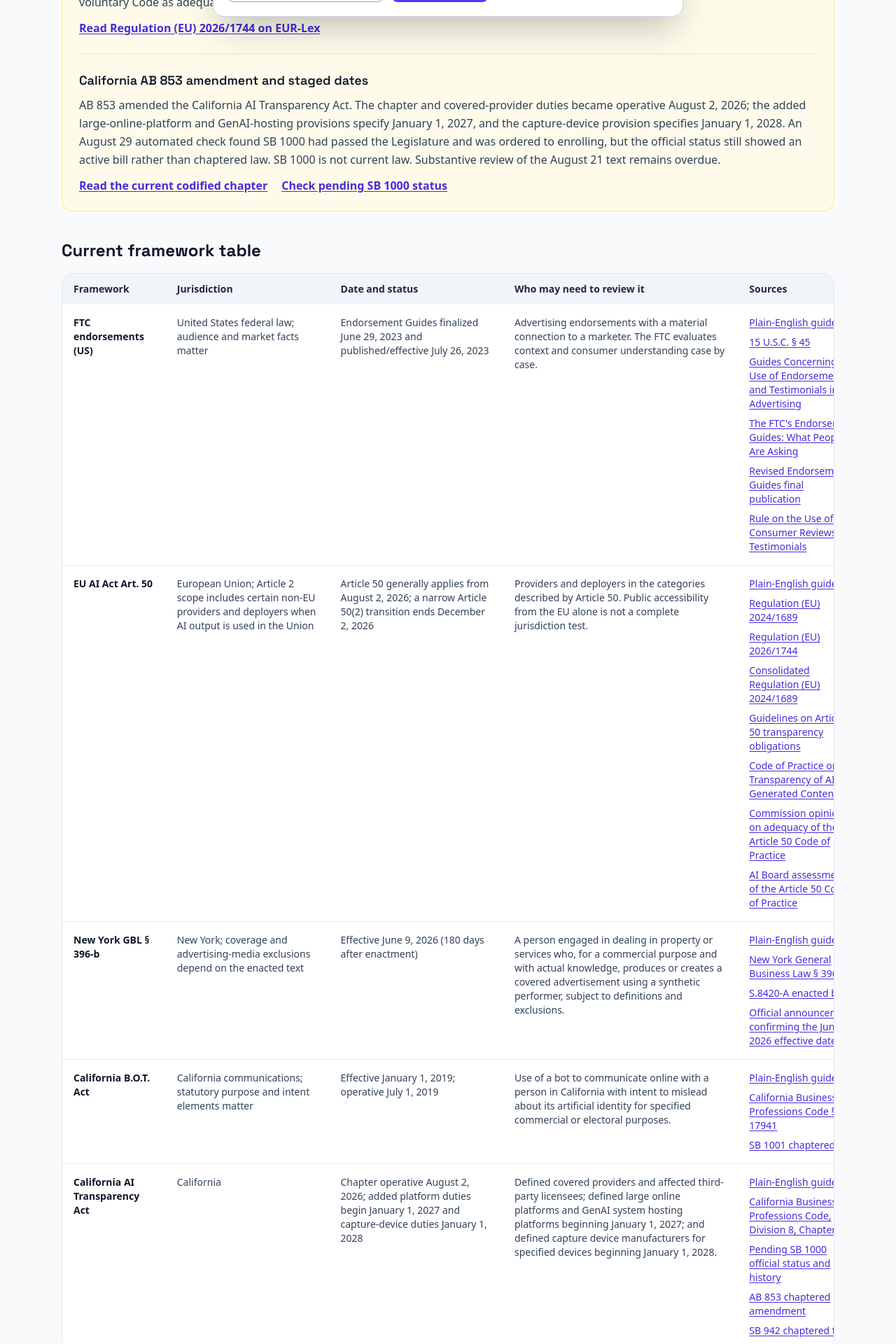
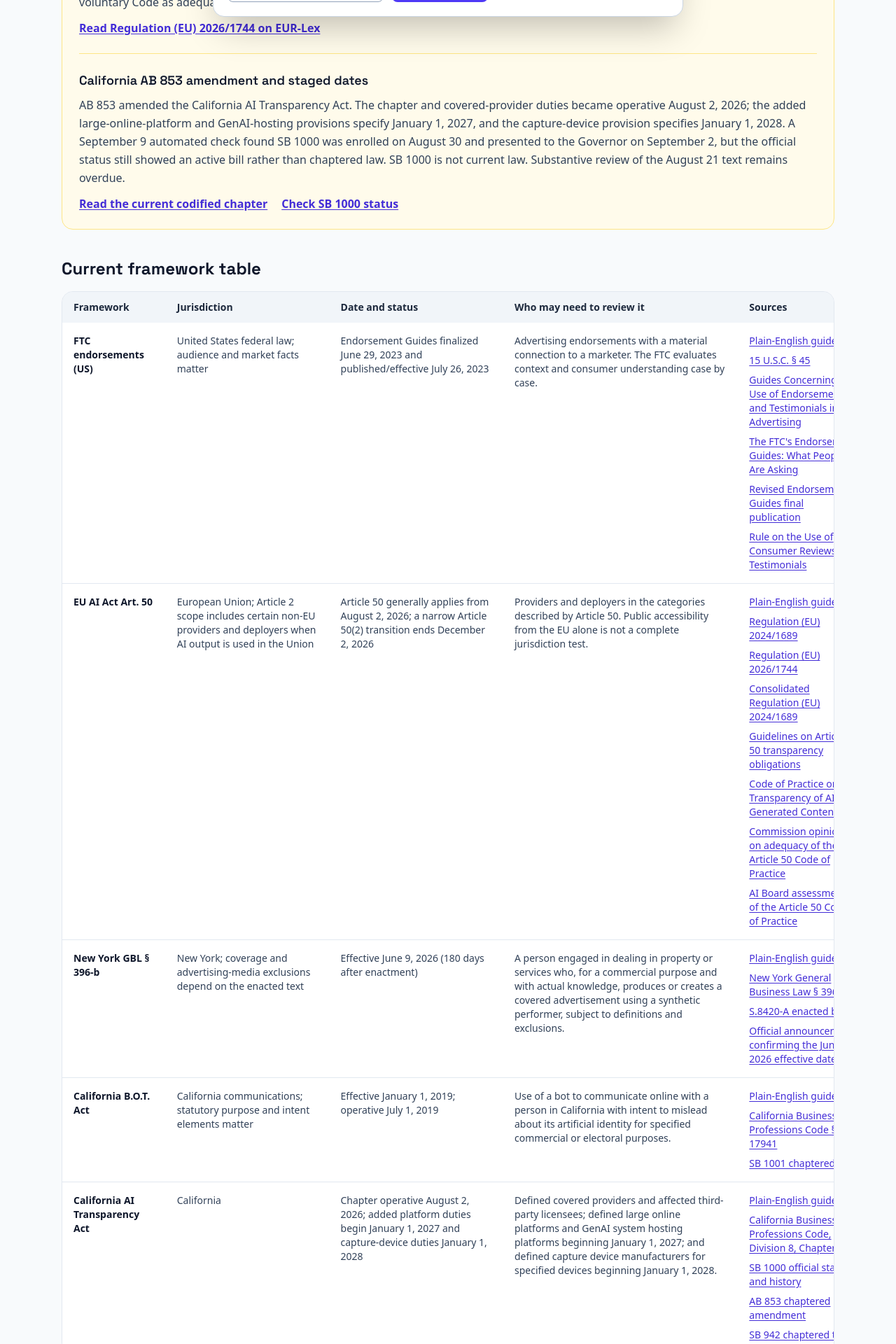
Before and after one commit to raiderj77/aipolicyfile, a Next.js app: page /tracker in a window 1280 px wide. Shown: the part 760-2680 px from the top of the page at 70% size. Built offline with nearby package versions, Linux system fonts and the light colour scheme.

Commit message:
Update SB 1000 enrolled status

```diff
--- a/scripts/check-official-sources.mjs
+++ b/scripts/check-official-sources.mjs
@@ -132,8 +132,10 @@ try {
   );
   if (!response.ok) throw new Error(`HTTP ${response.status}`);
   const statusPage = await response.text();
-  if (!/Active Bill\s*-\s*Passed/i.test(statusPage)) {
-    failures.push("ca-sb1000-2025-2026: official status no longer says 'Active Bill - Passed'; substantive review required");
+  if (!/Active Bill\s*-\s*Enrolled/i.test(statusPage)) {
+    failures.push(
+      "ca-sb1000-2025-2026: official status no longer says 'Active Bill - Enrolled'; substantive review required",
+    );
   }
 } catch (error) {
   failures.push(`ca-sb1000-2025-2026: status monitor failed (${error instanceof Error ? error.message : String(error)})`);
--- a/src/app/editorial-standards/page.tsx
+++ b/src/app/editorial-standards/page.tsx
@@ -104,6 +104,16 @@ export default function EditorialStandardsPage() {
               </thead>
               <tbody className="divide-y divide-slate-200">
                 <tr>
+                  <td className="whitespace-nowrap px-4 py-3 align-top">September 9, 2026</td>
+                  <td className="px-4 py-3">
+                    The deterministic source monitor found that SB 1000 is now enrolled and was
+                    presented to the Governor on September 2, but is not chaptered. Public status
+                    copy and structured source metadata were updated without changing the August 2
+                    substantive-review date or clearing the overdue warning. This automated check
+                    did not replace substantive human review.
+                  </td>
+                </tr>
+                <tr>
                   <td className="whitespace-nowrap px-4 py-3 align-top">August 29, 2026</td>
                   <td className="px-4 py-3">
                     An AI-assisted comparison against official sources found that the New York guide had retained
--- a/src/app/tracker/page.tsx
+++ b/src/app/tracker/page.tsx
@@ -146,9 +146,10 @@ export default function TrackerPage() {
             AB 853 amended the California AI Transparency Act. The chapter and covered-provider
             duties became operative August 2, 2026; the added large-online-platform and GenAI-hosting
             provisions specify January 1, 2027, and the capture-device provision specifies January 1,
-            2028. An August 29 automated check found SB 1000 had passed the Legislature and was
-            ordered to enrolling, but the official status still showed an active bill rather than
-            chaptered law. SB 1000 is not current law. Substantive review of the August 21 text remains overdue.
+            2028. A September 9 automated check found SB 1000 was enrolled on August 30 and
+            presented to the Governor on September 2, but the official status still showed an
+            active bill rather than chaptered law. SB 1000 is not current law. Substantive review
+            of the August 21 text remains overdue.
           </p>
           <div className="mt-3 flex flex-wrap gap-x-5 gap-y-2">
             <a
@@ -165,7 +166,7 @@ export default function TrackerPage() {
               rel="noopener noreferrer"
               className="font-semibold text-indigo-700 underline underline-offset-2"
             >
-              Check pending SB 1000 status
+              Check SB 1000 status
             </a>
           </div>
         </div>
--- a/src/lib/lawPages.ts
+++ b/src/lib/lawPages.ts
@@ -294,9 +294,9 @@ export const LAW_PAGES: LawPage[] = [
         ],
       },
       {
-        heading: "Pending SB 1000 is not current law",
+        heading: "Enrolled SB 1000 is not current law",
         paragraphs: [
-          "An August 29, 2026 automated source check found that SB 1000 passed the Legislature with an urgency clause, the Senate concurred in Assembly amendments on August 27, and the bill was ordered to engrossing and enrolling. The latest official text was amended August 21. The official status still identified it as an active bill rather than chaptered law, so it must not be treated as current law. Substantive human review of the changed text remains overdue.",
+          "A September 9, 2026 automated source check found that SB 1000 was enrolled on August 30 and presented to the Governor on September 2. The latest official text was amended August 21. The official status identifies it as an active enrolled bill rather than chaptered law, so it must not be treated as current law. Substantive human review of the changed text remains overdue.",
           "Before relying on a classification, verify the current codified chapter and the official SB 1000 status. Product architecture, audience measurements, and the statute can all change.",
         ],
       },
@@ -319,8 +319,8 @@ export const LAW_PAGES: LawPage[] = [
         a: "The chapter and covered-provider duties became operative August 2, 2026. The large-online-platform and GenAI-hosting provisions specify January 1, 2027, and the capture-device provision specifies January 1, 2028.",
       },
       {
-        q: "Did pending SB 1000 already remove the one-million threshold?",
-        a: "No. An August 29, 2026 automated check found SB 1000 had passed the Legislature and was ordered to enrolling, but the official status still showed an active bill rather than chaptered law. The current codified covered-provider definition still includes the threshold; verify the official status before relying on this answer.",
+        q: "Did enrolled SB 1000 already remove the one-million threshold?",
+        a: "No. A September 9, 2026 automated check found SB 1000 was enrolled and presented to the Governor, but the official status still showed an active bill rather than chaptered law. The current codified covered-provider definition still includes the threshold; verify the official status before relying on this answer.",
       },
     ],
   },
--- a/src/lib/laws.ts
+++ b/src/lib/laws.ts
@@ -4,12 +4,12 @@
 
 export const LEGAL_REVIEW_DATE = "2026-08-02";
 export const LEGAL_REVIEW_LABEL = "August 2, 2026";
-export const LEGAL_CONTENT_MODIFIED_DATE = "2026-08-29";
+export const LEGAL_CONTENT_MODIFIED_DATE = "2026-09-09";
 export const NEXT_LEGAL_REVIEW_DUE = "2026-08-09";
-export const LAST_AUTOMATED_SOURCE_CHECK_DATE = "2026-08-29";
-export const LAST_AUTOMATED_SOURCE_CHECK_LABEL = "August 29, 2026";
-export const LEGAL_SOURCE_DATA_VERSION = "legal-catalog-2026-08-29.1";
-export const CHECKER_VERSION = "checker-2026-08-29.1";
+export const LAST_AUTOMATED_SOURCE_CHECK_DATE = "2026-09-09";
+export const LAST_AUTOMATED_SOURCE_CHECK_LABEL = "September 9, 2026";
+export const LEGAL_SOURCE_DATA_VERSION = "legal-catalog-2026-09-09.1";
+export const CHECKER_VERSION = "checker-2026-09-09.1";
 export const LEGAL_REVIEWER = "Jason Ramirez (site owner; not an attorney)";
 
 export type LawId = "ftc" | "euArt50" | "nySynthetic" | "caBot" | "caSb942";
@@ -629,16 +629,17 @@ export const LAWS: Record<LawId, Law> = {
       {
         sourceId: "ca-sb1000-2025-2026",
         authority: "California Legislature",
-        title: "Pending SB 1000 official status and history",
+        title: "SB 1000 official status and history",
         jurisdiction: "California",
         sourceType: "pending_bill",
-        legalStatus: "passed_legislature_not_chaptered",
+        legalStatus: "enrolled_presented_to_governor_not_chaptered",
         bindingEffect: "not_current_law",
         canonicalUrl: "https://leginfo.legislature.ca.gov/faces/billStatusClient.xhtml?bill_id=202520260SB1000",
         documentId: "20250SB1000",
-        officialPageLastUpdated: "2026-08-27",
-        retrievedAt: "2026-08-29",
-        notes: "Passed the Legislature and was ordered to enrolling; verify chaptering before treating it as law.",
+        officialPageLastUpdated: "2026-09-02",
+        retrievedAt: "2026-09-09",
+        notes:
+          "Enrolled August 30 and presented to the Governor September 2; verify approval, veto, or chaptering before treating it as law.",
       },
       {
         sourceId: "ca-ab853-2025",
@@ -667,10 +668,16 @@ export const LAWS: Record<LawId, Law> = {
     ],
     review: {
       ...COMMON_REVIEW,
-      sourceDataVersion: "ca-ai-transparency-2026-08-29.1",
+      sourceDataVersion: "ca-ai-transparency-2026-09-09.1",
       templateVersion: null,
     },
     changeHistory: [
+      {
+        date: "2026-09-09",
+        summary:
+          "Automated status check found SB 1000 enrolled and presented to the Governor but not chaptered; retained current codified thresholds and kept substantive review overdue.",
+        sourceIds: ["ca-bpc-chapter-25", "ca-sb1000-2025-2026"],
+      },
       {
         date: "2026-08-29",
         summary: "Automated status check found SB 1000 passed the Legislature and ordered to enrolling but not chaptered; retained current codified thresholds and marked substantive review overdue.",
@@ -856,7 +863,7 @@ const UNRESOLVED_FACTS: Record<LawId, string[]> = {
     "The operator's exact statutory role and California connection",
     "Whether the applicable user, visitor, platform, hosting, licensing, or device thresholds are met",
     "Which staged operative date and technical duty applies",
-    "Whether pending SB 1000 has since been chaptered or otherwise changed",
+    "Whether enrolled SB 1000 has since been approved, vetoed, chaptered, or otherwise changed",
   ],
 };
 
@@ -992,7 +999,7 @@ export function evaluate(a: CheckerAnswers, asOf: Date = new Date()): LawResult[
           status: "review",
           headline: "A California AI Transparency Act business role may need review.",
           detail:
-            "Your answer groups several different statutory roles and dates. Confirm whether you are a covered provider, affected third-party licensee, large online platform, GenAI system hosting platform, or capture device manufacturer, then review the provisions and operative date for that role. An August 29 automated source check found SB 1000 passed the Legislature and was ordered to enrolling, but it was still pending and not current law; substantive human review remains overdue.",
+            "Your answer groups several different statutory roles and dates. Confirm whether you are a covered provider, affected third-party licensee, large online platform, GenAI system hosting platform, or capture device manufacturer, then review the provisions and operative date for that role. A September 9 automated source check found SB 1000 enrolled and presented to the Governor on September 2, but not chaptered as current law; substantive human review remains overdue.",
         }
       : {
           law: LAWS.caSb942,
```
Also changed, not shown: 2 other files (tests, documents, lock files or other folders).
